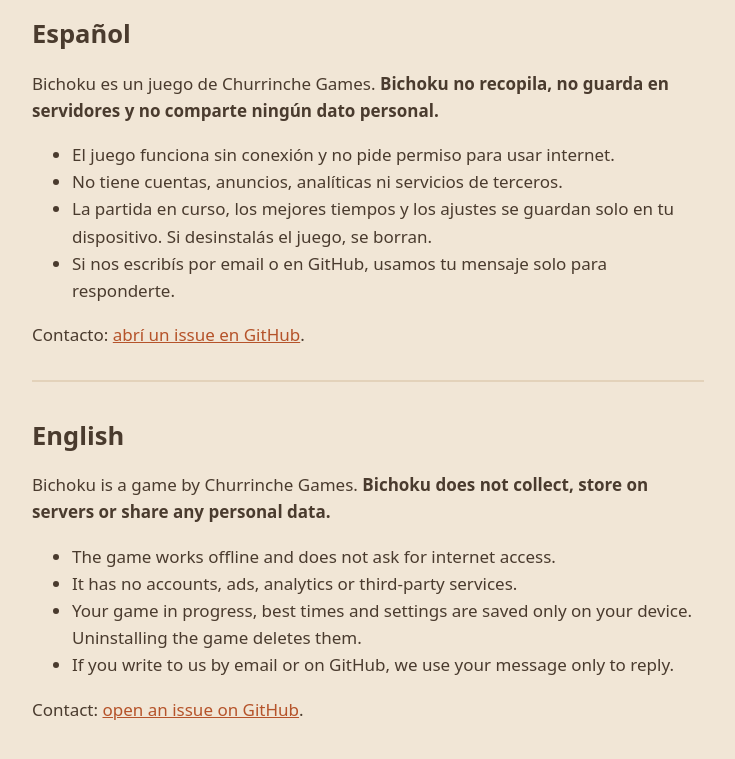
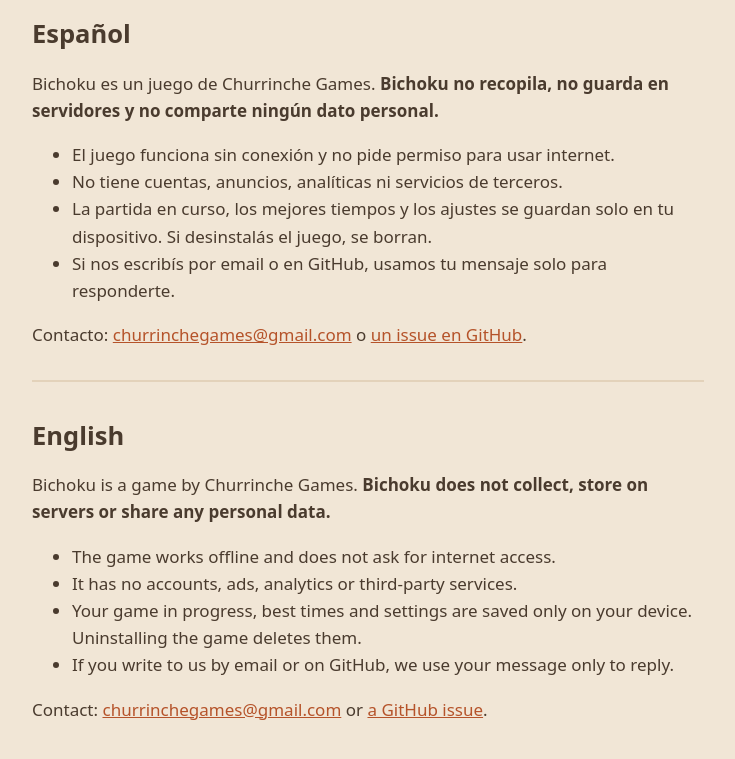
Before and after one commit to Churrinche-Games/churrinche-games.github.io, a plain HTML site: page bichoku/privacy/index.html in a window 1280 px wide. Shown: the part 235-994 px from the top of the page, without its empty margins (272-1007 px from the left). Drawn offline with Linux system fonts and the light colour scheme.

Commit message:
Add the studio email to Bichoku's privacy contact

```diff
--- a/bichoku/privacy/index.html
+++ b/bichoku/privacy/index.html
@@ -22,7 +22,7 @@
   <li>La partida en curso, los mejores tiempos y los ajustes se guardan solo en tu dispositivo. Si desinstalás el juego, se borran.</li>
   <li>Si nos escribís por email o en GitHub, usamos tu mensaje solo para responderte.</li>
 </ul>
-<p>Contacto: <a href="https://github.com/Churrinche-Games/churrinche-games.github.io/issues">abrí un issue en GitHub</a>.</p>
+<p>Contacto: <a href="mailto:churrinchegames@gmail.com">churrinchegames@gmail.com</a> o <a href="https://github.com/Churrinche-Games/churrinche-games.github.io/issues">un issue en GitHub</a>.</p>
 </section>
 
 <section class="lang" lang="en">
@@ -34,7 +34,7 @@
   <li>Your game in progress, best times and settings are saved only on your device. Uninstalling the game deletes them.</li>
   <li>If you write to us by email or on GitHub, we use your message only to reply.</li>
 </ul>
-<p>Contact: <a href="https://github.com/Churrinche-Games/churrinche-games.github.io/issues">open an issue on GitHub</a>.</p>
+<p>Contact: <a href="mailto:churrinchegames@gmail.com">churrinchegames@gmail.com</a> or <a href="https://github.com/Churrinche-Games/churrinche-games.github.io/issues">a GitHub issue</a>.</p>
 </section>
 </body>
 </html>
```
